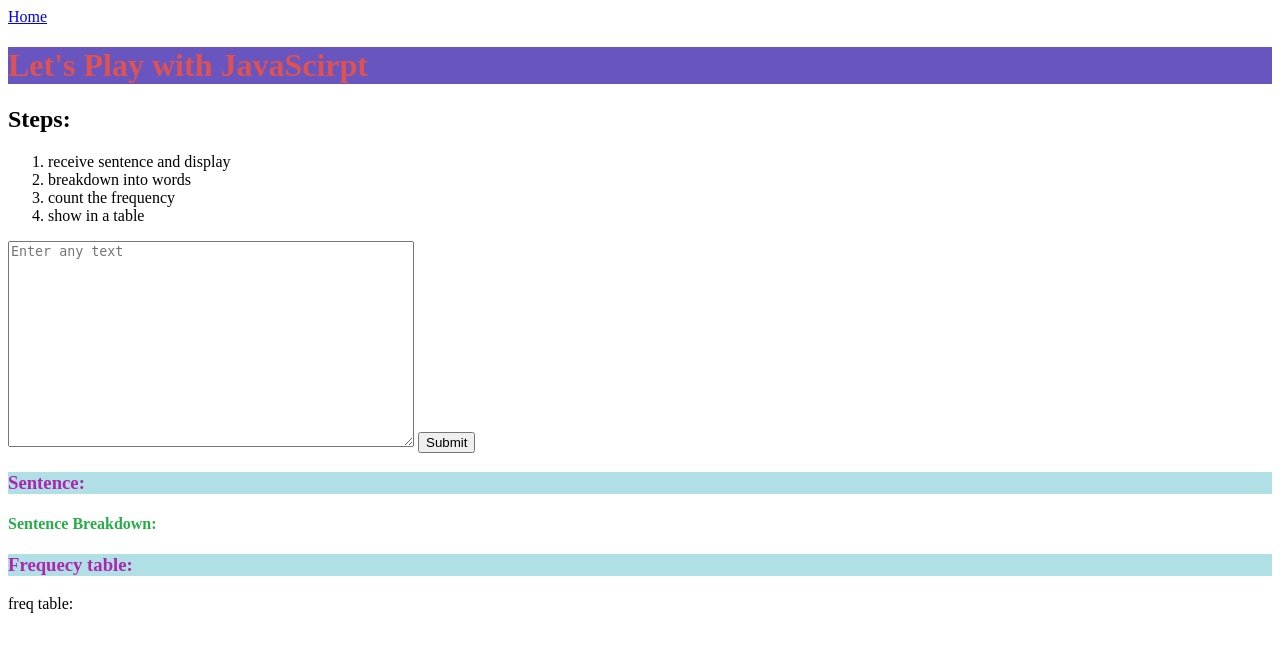
After one commit to alexhyang/FE-portfolio-with-Django-Heroku, a Django app: page /play in a window 1280 px wide. The commit adds this page. Shown: the top 652 px of the page. Run offline with Django 3.2, Linux system fonts and the light colour scheme; some libraries are stand-ins or nearby versions.

Commit message:
word frequency count function completed

```diff
--- /dev/null
+++ b/SPA1_en_vocab_app/vocabulary/static/vocabulary/js-playground.js
@@ -0,0 +1,55 @@
+document.addEventListener('DOMContentLoaded', () => {
+
+    const form = document.querySelector('form');
+    const inputText = document.querySelector('#text_input');
+    const sentence = document.querySelector('#sentence');
+    const sentenceBreakdown = document.querySelector('#sentence_breakdown');
+    const freqTable = document.querySelector('#freq_table');
+
+    form.addEventListener('submit', (event) => {
+
+        event.preventDefault();
+
+        // sentence breakdown
+        let textArr = [];
+        textArr = breakdown(inputText.value);
+        sentenceBreakdown.innerHTML = textArr.slice(0, 20).join(', ') + ' ...';
+
+        // count frequency
+        textDict = countFreq(textArr);
+        freqTable.innerHTML = display(textDict);
+
+        return false;
+    })
+
+    function breakdown(str) {
+        // str -> arr
+        // extract each word in the long string and store them in an arr
+        return str.trim().split(/[^A-Za-z]+/).filter(str => str !== '');
+    }
+
+    function countFreq(arr) {
+        // arr -> object
+        // calculate the frequency of each word and store in an object
+        let freqObj = {};
+        for (i in arr) {
+            if (arr[i] in freqObj) {
+                freqObj[arr[i]]++;
+            } else {
+                freqObj[arr[i]] = 1;
+            }
+        }
+        return freqObj;
+    }
+
+    function display(obj) {
+        // obj -> str
+        // include frequency information in a string
+        msg = '';
+        for (i in obj) {
+            msg += i + ": " + obj[i] + "\n";
+        }
+        return msg;
+    }
+
+});
--- a/SPA1_en_vocab_app/vocabulary/static/vocabulary/styles.css
+++ b/SPA1_en_vocab_app/vocabulary/static/vocabulary/styles.css
@@ -0,0 +1,22 @@
+h1 {
+    color: rgb(221, 82, 82);
+    background-color: rgb(104, 85, 192);
+}
+
+h3 {
+    color: rgb(173, 38, 173);
+    background-color: powderblue;
+}
+
+h4 {
+    color: rgb(39, 173, 72);
+}
+
+#text_input {
+    width: 400px;
+    height: 200px;
+}
+
+.result {
+    color: blue;
+}
--- /dev/null
+++ b/SPA1_en_vocab_app/vocabulary/templates/vocabulary/js-playground.html
@@ -0,0 +1,34 @@
+{% extends "vocabulary/layout.html" %}
+{% load static %}
+
+{% block body %}
+    <h1>Let's Play with JavaScirpt</h1>
+    <div>
+        <h2>Steps:</h2>
+        <ol>
+            <li>receive sentence and display</li>
+            <li>breakdown into words</li>
+            <li>count the frequency</li>
+            <li>show in a table</li>
+
+        </ol>
+    </div>
+    <div>
+        <form>
+            <textarea id="text_input" placeholder="Enter any text"></textarea>
+            <input type="submit" id="submit" value="Submit"/>
+        </form>
+    </div>
+    <div>
+        <h3>Sentence:</h3>
+            <h4>Sentence Breakdown:</h4>
+            <p id="sentence_breakdown" class="result"></p>
+        <h3>Frequecy table:</h3>
+            <p>freq table:</p>
+            <p id="freq_table"></p>
+    </div>
+{% endblock %}
+
+{% block script %}
+    <script src="{% static 'vocabulary/js-playground.js' %}"></script>
+{% endblock %}
--- a/SPA1_en_vocab_app/vocabulary/templates/vocabulary/layout.html
+++ b/SPA1_en_vocab_app/vocabulary/templates/vocabulary/layout.html
@@ -4,15 +4,15 @@
 <html lang="en">
     <head>
         <title>{% block title %}Vocabulary{% endblock %}</title>
-        <link rel="stylesheet" href="https://stackpath.bootstrapcdn.com/bootstrap/4.4.1/css/bootstrap.min.css" integrity="sha384-Vkoo8x4CGsO3+Hhxv8T/Q5PaXtkKtu6ug5TOeNV6gBiFeWPGFN9MuhOf23Q9Ifjh" crossorigin="anonymous">
-        <link rel="stylesheet" href="{% static 'dictionary/styles.css' %}">
+        <!-- <link rel="stylesheet" href="https://stackpath.bootstrapcdn.com/bootstrap/4.4.1/css/bootstrap.min.css" integrity="sha384-Vkoo8x4CGsO3+Hhxv8T/Q5PaXtkKtu6ug5TOeNV6gBiFeWPGFN9MuhOf23Q9Ifjh" crossorigin="anonymous"> -->
+        <link rel="stylesheet" type="text/css" href="{% static 'vocabulary/styles.css' %}">
         {% block script %}
         {% endblock %}
     </head>
     <body>
         <nav class="navbar navbar-dark bg-primary">
             <div class="container-fluid">
-                <span class="navbar-brand mb-0 h1">Navbar</span>
+                <span class="navbar-brand mb-0 h1"><a href = "{% url 'index' %}">Home</a></span>
             </div>
         </nav>
         <div class="container">
--- a/SPA1_en_vocab_app/vocabulary/urls.py
+++ b/SPA1_en_vocab_app/vocabulary/urls.py
@@ -3,5 +3,6 @@ from django.urls import path
 from . import views
 
 urlpatterns = [
-    path("", views.index, name="index")
+    path("", views.index, name="index"),
+    path("play", views.play, name="play")
 ]
--- a/SPA1_en_vocab_app/vocabulary/views.py
+++ b/SPA1_en_vocab_app/vocabulary/views.py
@@ -3,3 +3,6 @@ from django.shortcuts import render
 # Create your views here.
 def index(request):
     return render(request, "vocabulary/index.html")
+
+def play(request):
+    return render(request, "vocabulary/js-playground.html")
```
Also changed, not shown: SPA1_en_vocab_app/vocabulary/templates/vocabulary/index.html (+5 -4 lines), SPA1_en_vocab_app/vocabulary/test/test_text.txt (added, +24 -0 lines).
